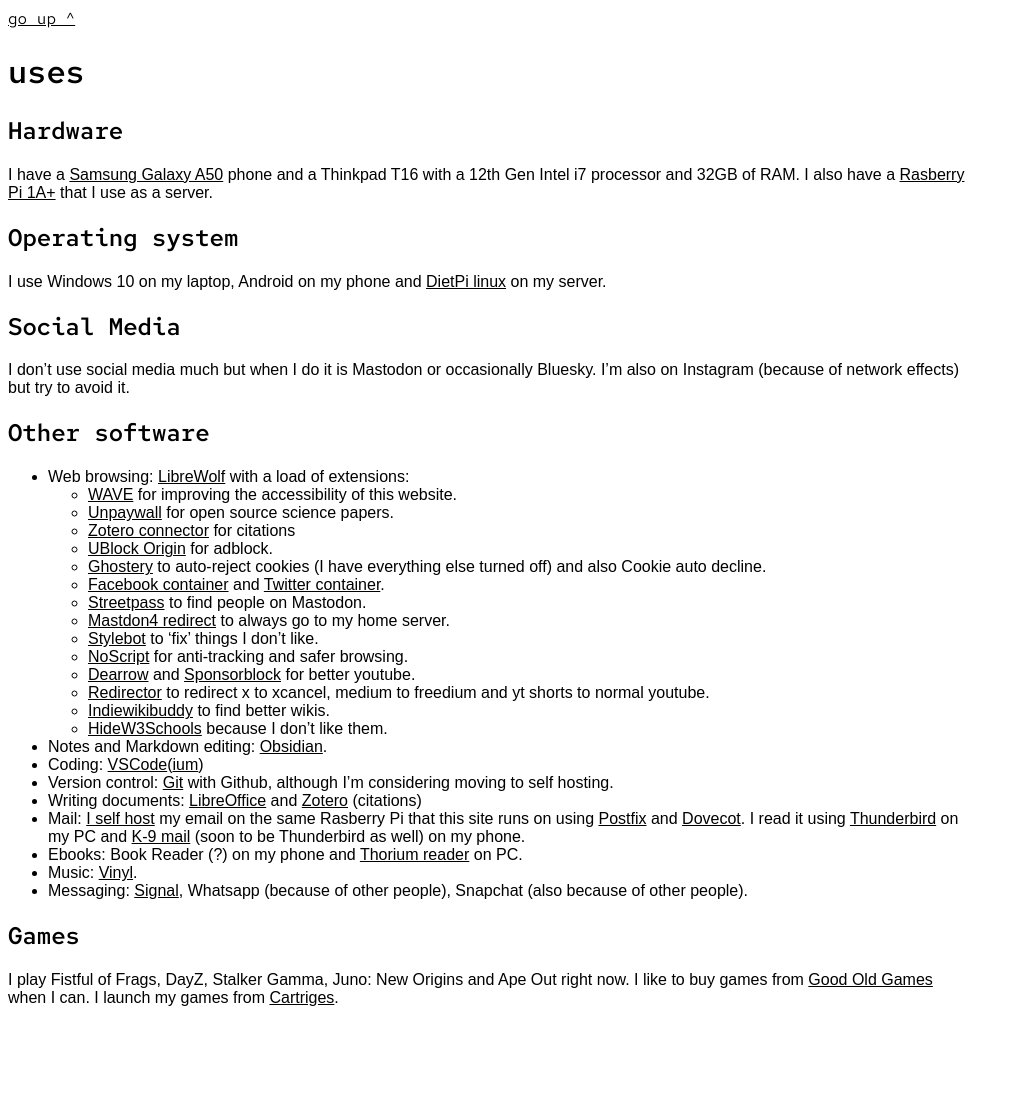
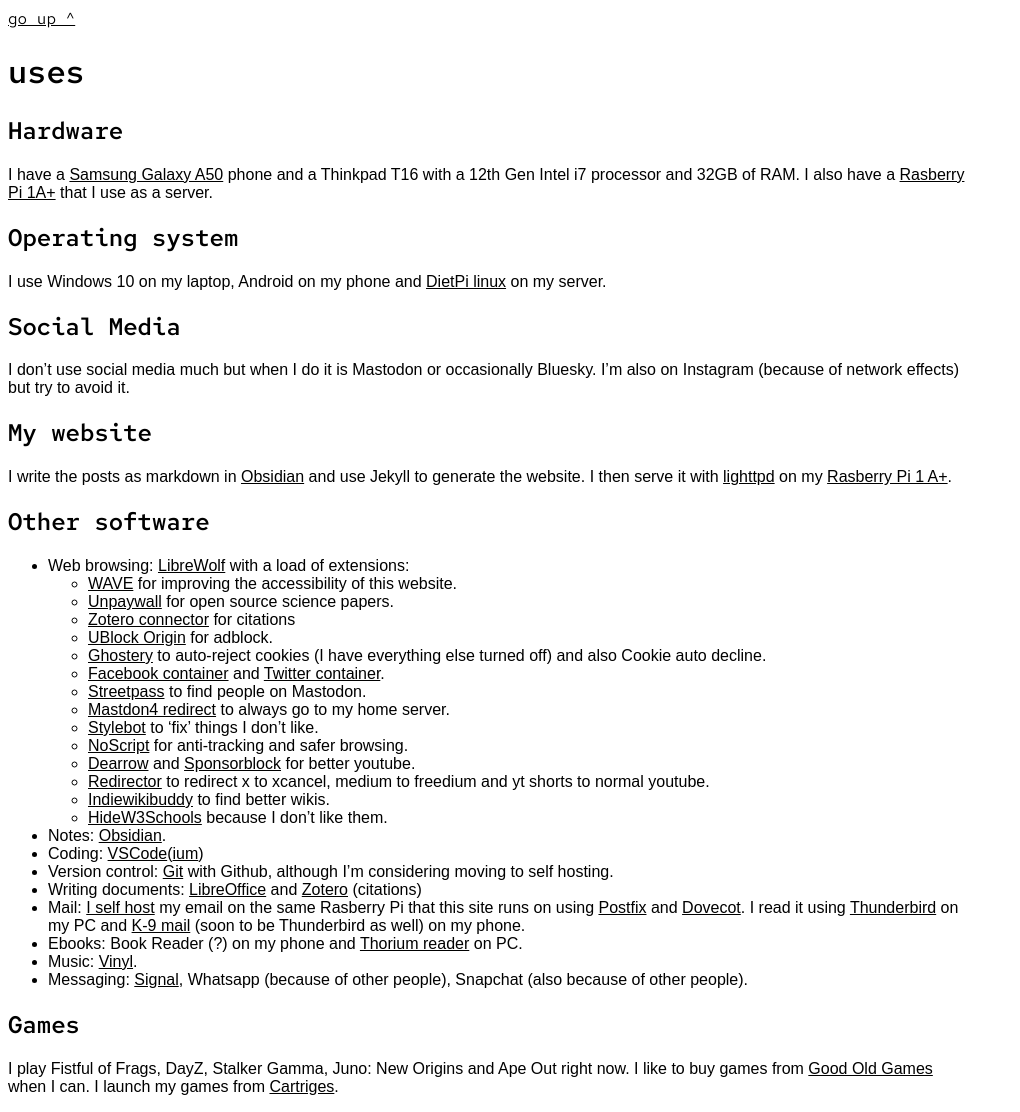
Before and after one commit to TomJB1/my-website-jekyll, a Jekyll site: the page built from uses/index.md, in a window 1280 px wide. Shown: the whole page, without its empty margins (0-1020 px from the left). Built offline with Jekyll 4.4.1, drawn with Linux system fonts in a browser that asks for light colours; before the commit the page ends 1023 px from its top, so only the background shows below that.

Commit message:
add website section to uses page

```diff
--- a/uses/index.md
+++ b/uses/index.md
@@ -4,11 +4,12 @@
 ---
 ## Hardware
 I have a [Samsung Galaxy A50](https://en.wikipedia.org/wiki/Samsung_Galaxy_A50) phone and a Thinkpad T16 with a 12th Gen Intel i7 processor and 32GB of RAM. I also have a [Rasberry Pi 1A+](https://www.raspberrypi.com/products/raspberry-pi-1-model-a-plus/) that I use as a server.
-
 ## Operating system
 I use Windows 10 on my laptop, Android on my phone and [DietPi linux](https://dietpi.com/) on my server.
 ## Social Media
 I don't use social media much but when I do it is Mastodon or occasionally Bluesky. I'm also on Instagram (because of network effects) but try to avoid it.
+## My website
+I write the posts as markdown in [Obsidian](https://obsidian.md/) and use Jekyll to generate the website. I then serve it with [lighttpd](https://www.lighttpd.net/) on my [Rasberry Pi 1 A+](https://www.raspberrypi.com/products/raspberry-pi-1-model-a-plus).
 ## Other software
 - Web browsing: [LibreWolf](https://librewolf.net/) with a load of extensions:
     - [WAVE](https://wave.webaim.org/) for improving the accessibility of this website.
@@ -25,7 +26,7 @@
     - [Redirector](https://addons.mozilla.org/en-US/firefox/addon/redirector/) to redirect x to xcancel, medium to freedium and yt shorts to normal youtube.
     - [Indiewikibuddy](https://getindie.wiki/) to find better wikis.
     - [HideW3Schools](https://addons.mozilla.org/en-US/firefox/addon/hide-w3schools-on-duckduckgo/) because I don't like them.
-- Notes and Markdown editing: [Obsidian](https://obsidian.md/).
+- Notes: [Obsidian](https://obsidian.md/).
 - Coding: [VSCode](https://code.visualstudio.com/)([ium](https://vscodium.com/))
 - Version control: [Git](https://git-scm.com/) with Github, although I'm considering moving to self hosting.
 - Writing documents: [LibreOffice](https://www.libreoffice.org/) and [Zotero](https://www.zotero.org/) (citations)
```
